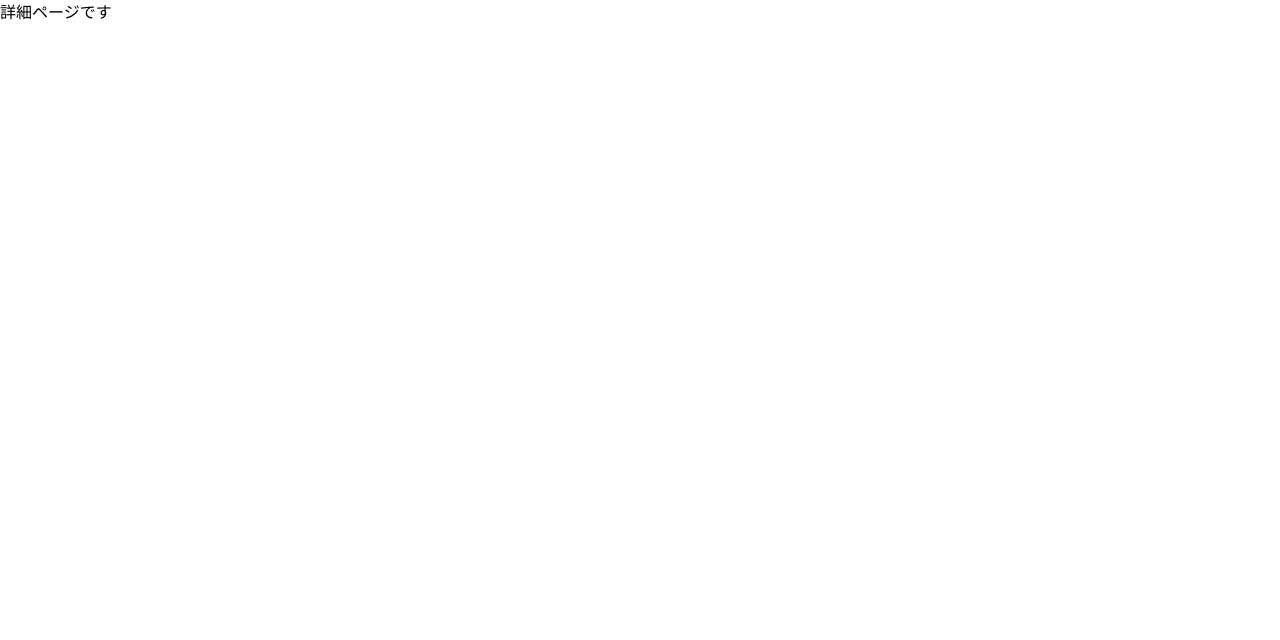
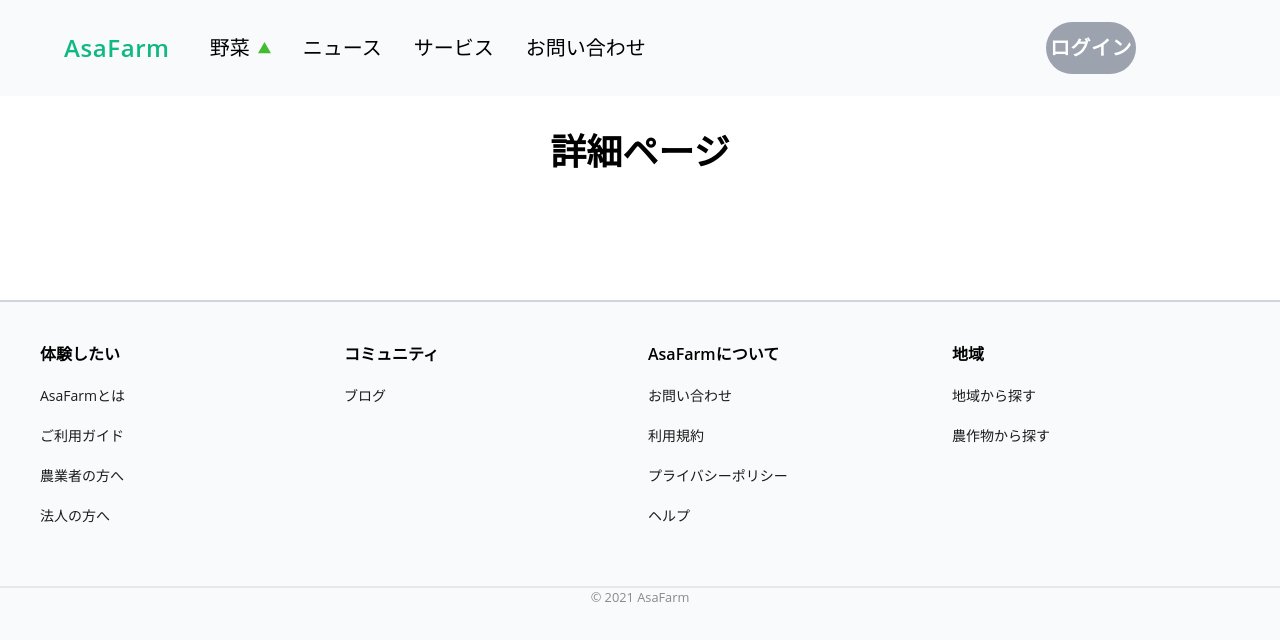
Before and after one commit to toasahi/AsaFarm, a React (Create React App) app: page /news/1 in a window 1280 px wide. Shown: the top 640 px of the page. Built offline with nearby package versions, Linux system fonts and the light colour scheme.

Commit message:
add images

```diff
--- a/src/components/pages/Details.tsx
+++ b/src/components/pages/Details.tsx
@@ -1,12 +1,16 @@
+import { Main } from 'components/layout/Main';
 import { memo, VFC } from 'react';
 import { useParams } from 'react-router';
 
 export const Details: VFC = memo(() => {
   const param = useParams<{ id: string }>();
-  console.log(param.id);
   return (
-    <>
-      <h1>詳細ページです</h1>
-    </>
+    <Main>
+      <section>
+        <div className="container mx-auto">
+          <h1 className="text-4xl font-semibold text-center mt-9">詳細ページ</h1>
+        </div>
+      </section>
+    </Main>
   );
 });
--- a/src/components/pages/Home.tsx
+++ b/src/components/pages/Home.tsx
@@ -2,6 +2,7 @@ import { Main } from 'components/layout/Main';
 import { Scroll } from 'components/organisms/Scroll';
 import { memo, VFC } from 'react';
 import ygvegetable from '../../Images/ygvegetable.jpeg';
+import riceField from '../../Images/rice_field.jpeg';
 
 export const Home: VFC = memo(() => {
   const kindVegetable = [
@@ -24,7 +25,7 @@ export const Home: VFC = memo(() => {
 
   const agriExperience = [
     {
-      imageUrl: ygvegetable,
+      imageUrl: riceField,
       imageDescription: '収穫',
       children: '収穫体験',
     },
--- a/src/components/pages/News.tsx
+++ b/src/components/pages/News.tsx
@@ -13,7 +13,7 @@ export const News: VFC = memo(() => {
           <div className="flex flex-wrap space-y-6 items-center justify-center sm:justify-between">
             <div className="w-1/3 pr-3 space-y-3 flex-70 sm:flex-0">
               <div className="h-56 w-full rounded-xl lg:h-72 lg:w-80 shadow-lg">
-                <Link to="/home/news/1">
+                <Link to="/news/1">
                   <img src={fircu1} className="w-full h-full rounded-xl " />
                 </Link>
               </div>
--- a/src/components/pages/Service.tsx
+++ b/src/components/pages/Service.tsx
@@ -3,8 +3,12 @@ import { memo, VFC } from 'react';
 
 export const Service: VFC = memo(() => {
   return (
-    <>
-      <Main>サービス</Main>
-    </>
+    <Main>
+      <section>
+        <div className="container mx-auto">
+          <h1 className="text-4xl font-semibold text-center mt-9">サービス</h1>
+        </div>
+      </section>
+    </Main>
   );
 });
```
Also changed, not shown: 1 other file (tests, documents, lock files or other folders).
